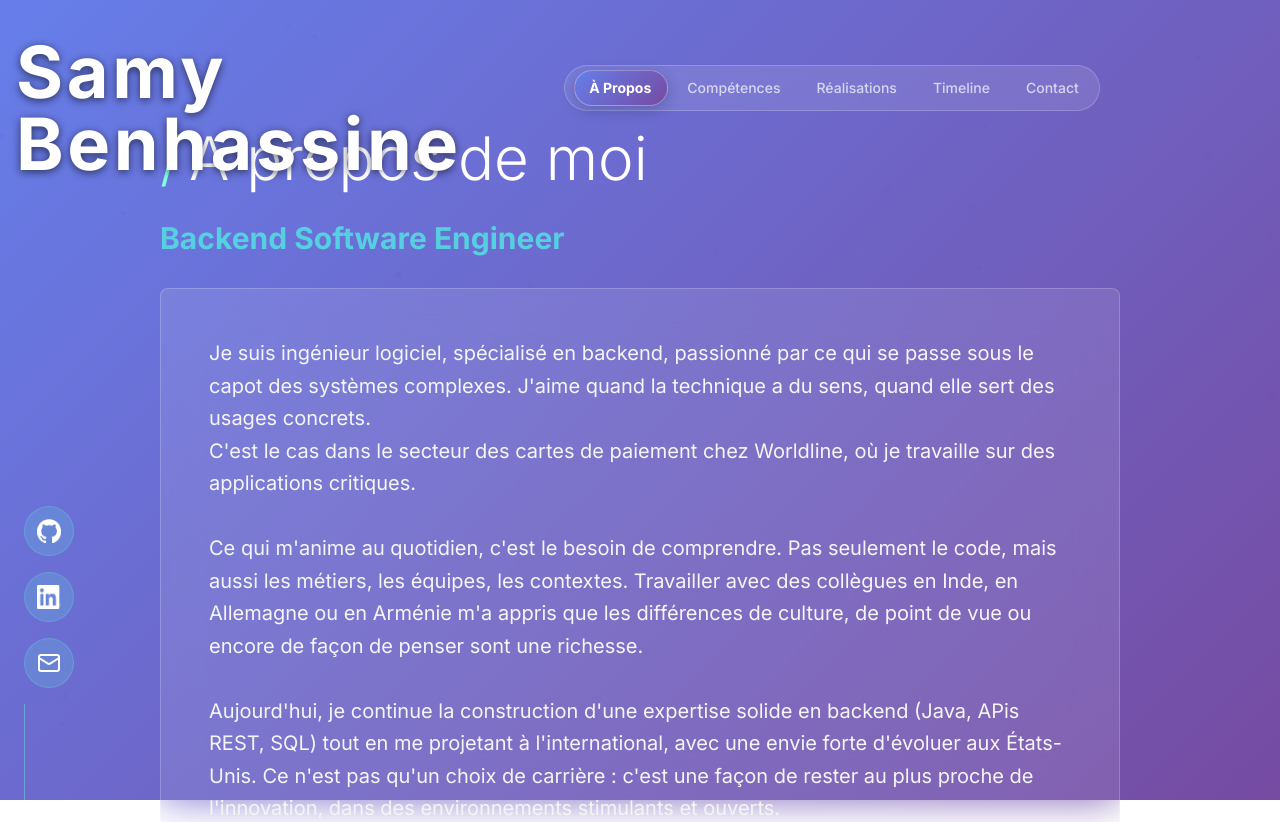
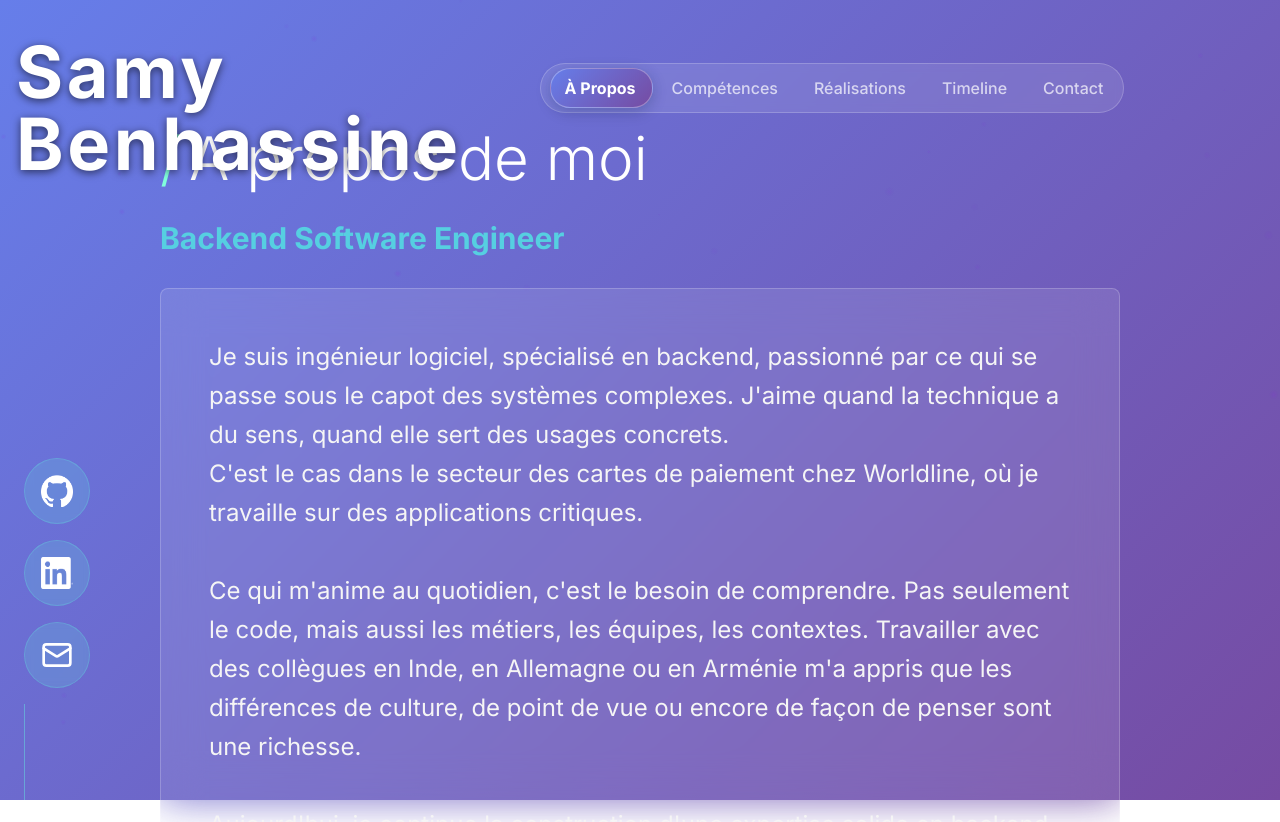
Before and after one commit to SamyBenhassine/PortfolioB, a React (Vite) app: page / in a window 1280 px wide. Shown: the top 822 px of the page. Built offline with nearby package versions, Linux system fonts and the light colour scheme.

Commit message:
feat: increase font sizes throughout website and enlarge social sidebar icons

```diff
--- a/src/components/About.tsx
+++ b/src/components/About.tsx
@@ -14,7 +14,7 @@ const About: React.FC = () => {
                Backend Software Engineer
             </h3>
             <div className="glass-card p-12 border-l-4 border-coolors-green-bright mb-8 rounded-lg min-h-96">
-              <p className="text-gray-100 leading-relaxed text-xl">
+              <p className="text-gray-100 leading-relaxed text-2xl">
               Je suis ingénieur logiciel, spécialisé en backend, passionné par ce qui se passe sous le capot des systèmes complexes. J'aime quand la technique a du sens, quand elle sert des usages concrets.<br />
               C'est le cas dans le secteur des cartes de paiement chez Worldline, où je travaille sur des applications critiques.<br />
               <br />
@@ -25,7 +25,7 @@ Aujourd'hui, je continue la construction d'une expertise solide en backend (Java
             </div>
             <a
               href="#skills"
-              className="inline-flex items-center px-8 py-4 rounded-full bg-gradient-to-r from-coolors-cyan-medium/30 to-coolors-green-bright/30 text-white hover:from-coolors-cyan-medium hover:to-coolors-green-bright transition-all duration-300 font-medium backdrop-blur-sm border border-coolors-green-bright/30 hover:scale-105 text-lg"
+              className="inline-flex items-center px-8 py-4 rounded-full bg-gradient-to-r from-coolors-cyan-medium/30 to-coolors-green-bright/30 text-white hover:from-coolors-cyan-medium hover:to-coolors-green-bright transition-all duration-300 font-medium backdrop-blur-sm border border-coolors-green-bright/30 hover:scale-105 text-xl"
             >
               <span>Voir mes compétences</span>
               <span className="ml-2 transition-transform duration-300 group-hover:translate-x-1">→</span>
--- a/src/components/Contact.tsx
+++ b/src/components/Contact.tsx
@@ -49,12 +49,12 @@ const Contact: React.FC = () => {
           <div className="glass-card p-16 w-full border-t-4 border-coolors-green-bright max-w-5xl mx-auto min-h-96">
             {!isSubmitted ? (
               <>
-                <h3 className="text-2xl font-bold mb-8 text-white text-center">Contactez-moi</h3>
+                <h3 className="text-3xl font-bold mb-8 text-white text-center">Contactez-moi</h3>
 
                 <form onSubmit={handleSubmit} className="space-y-6">
                   <div className="grid md:grid-cols-2 gap-6">
                     <div>
-                      <label htmlFor="name" className="block text-gray-200 text-sm font-medium mb-2">
+                      <label htmlFor="name" className="block text-gray-200 text-base font-medium mb-2">
                         Nom *
                       </label>
                       <input
@@ -70,7 +70,7 @@ const Contact: React.FC = () => {
                     </div>
 
                     <div>
-                      <label htmlFor="email" className="block text-gray-200 text-sm font-medium mb-2">
+                      <label htmlFor="email" className="block text-gray-200 text-base font-medium mb-2">
                         Email *
                       </label>
                       <input
@@ -87,7 +87,7 @@ const Contact: React.FC = () => {
                   </div>
 
                   <div>
-                    <label htmlFor="subject" className="block text-gray-200 text-sm font-medium mb-2">
+                    <label htmlFor="subject" className="block text-gray-200 text-base font-medium mb-2">
                       Sujet
                     </label>
                     <input
@@ -102,7 +102,7 @@ const Contact: React.FC = () => {
                   </div>
 
                   <div>
-                    <label htmlFor="message" className="block text-gray-200 text-sm font-medium mb-2">
+                    <label htmlFor="message" className="block text-gray-200 text-base font-medium mb-2">
                       Message *
                     </label>
                     <textarea
@@ -129,7 +129,7 @@ const Contact: React.FC = () => {
                 </form>
 
                 <div className="mt-8 pt-6 border-t border-white/20 text-center">
-                  <p className="text-gray-200 text-sm">
+                  <p className="text-gray-200 text-base">
                     Ou contactez-moi directement :
                     <a href="mailto:benhassine@et.esiea.fr" className="text-coolors-green-bright hover:underline ml-1">
                       benhassine@et.esiea.fr
@@ -161,7 +161,7 @@ const Contact: React.FC = () => {
                   </button>
 
                   <div className="pt-4 border-t border-white/20">
-                    <p className="text-gray-200 text-sm">
+                    <p className="text-gray-200 text-base">
                       Ou contactez-moi directement :
                       <a href="mailto:benhassine@et.esiea.fr" className="text-coolors-green-bright hover:underline ml-1">
                         benhassine@et.esiea.fr
--- a/src/components/Header.tsx
+++ b/src/components/Header.tsx
@@ -211,7 +211,7 @@ const Header: React.FC = () => {
                 key={item}
                 ref={(el) => navItemsRef.current[item] = el}
                 onClick={() => handleNavClick(item)}
-                className={`relative z-10 px-4 py-2 text-sm font-medium rounded-full transition-all duration-300 capitalize ${
+                className={`relative z-10 px-4 py-2 text-base font-medium rounded-full transition-all duration-300 capitalize ${
                   activeSection === item
                     ? 'text-white font-semibold'
                     : 'text-white/70 hover:text-white/90'
--- a/src/components/Projects.tsx
+++ b/src/components/Projects.tsx
@@ -182,7 +182,7 @@ const Projects: React.FC = () => {
                 }
               </div>
 
-              <h3 className="text-xl font-bold text-white group-hover:text-coolors-green-bright transition-colors duration-300 mb-4">
+              <h3 className="text-2xl font-bold text-white group-hover:text-coolors-green-bright transition-colors duration-300 mb-4">
                 {project.title}
               </h3>
 
@@ -191,7 +191,7 @@ const Projects: React.FC = () => {
                   <button
                     key={techIndex}
                     onClick={(e) => handleTechTagClick(tech, e)}
-                    className="text-xs px-3 py-1 bg-coolors-green-bright/20 text-coolors-green-bright rounded-full font-medium shadow-sm backdrop-blur-sm border border-coolors-green-bright/30 hover:bg-coolors-green-bright/30 hover:scale-105 transition-all duration-200 cursor-pointer"
+                    className="text-sm px-3 py-1 bg-coolors-green-bright/20 text-coolors-green-bright rounded-full font-medium shadow-sm backdrop-blur-sm border border-coolors-green-bright/30 hover:bg-coolors-green-bright/30 hover:scale-105 transition-all duration-200 cursor-pointer"
                   >
                     {tech}
                   </button>
@@ -199,7 +199,7 @@ const Projects: React.FC = () => {
               </div>
 
               <div
-                className="text-sm text-gray-300 leading-relaxed"
+                className="text-base text-gray-300 leading-relaxed"
                 style={{
                   display: '-webkit-box',
                   WebkitLineClamp: 10,
--- a/src/components/Skills.tsx
+++ b/src/components/Skills.tsx
@@ -201,7 +201,7 @@ const Skills: React.FC = () => {
               <div className={`mb-6 ${skill.iconColor} group-hover:scale-110 transition-transform duration-300`}>
                 {React.cloneElement(skill.icon, { size: 32 })}
               </div>
-              <h3 className="text-xl font-bold text-white group-hover:text-coolors-green-bright transition-colors duration-300 mb-4">
+              <h3 className="text-2xl font-bold text-white group-hover:text-coolors-green-bright transition-colors duration-300 mb-4">
                 {skill.name}
               </h3>
 
@@ -211,7 +211,7 @@ const Skills: React.FC = () => {
                   <button
                     key={projectIndex}
                     onClick={(e) => handleProjectTagClick(project, e)}
-                    className="text-xs px-3 py-1 bg-coolors-green-bright/20 text-coolors-green-bright rounded-full font-medium shadow-sm backdrop-blur-sm border border-coolors-green-bright/30 hover:bg-coolors-green-bright/30 hover:scale-105 transition-all duration-200 cursor-pointer"
+                    className="text-sm px-3 py-1 bg-coolors-green-bright/20 text-coolors-green-bright rounded-full font-medium shadow-sm backdrop-blur-sm border border-coolors-green-bright/30 hover:bg-coolors-green-bright/30 hover:scale-105 transition-all duration-200 cursor-pointer"
                   >
                     {project.length > 30 ? `${project.substring(0, 30)}...` : project}
                   </button>
@@ -251,7 +251,7 @@ const Skills: React.FC = () => {
                 <div className={`mb-6 ${skill.iconColor} group-hover:scale-110 transition-transform duration-300`}>
                   {React.cloneElement(skill.icon, { size: 32 })}
                 </div>
-                <h3 className="text-xl font-bold text-white group-hover:text-coolors-green-bright transition-colors duration-300 mb-4">
+                <h3 className="text-2xl font-bold text-white group-hover:text-coolors-green-bright transition-colors duration-300 mb-4">
                   {skill.name}
                 </h3>
 
@@ -261,7 +261,7 @@ const Skills: React.FC = () => {
                     <button
                       key={projectIndex}
                       onClick={(e) => handleProjectTagClick(project, e)}
-                      className="text-xs px-3 py-1 bg-coolors-green-bright/20 text-coolors-green-bright rounded-full font-medium shadow-sm backdrop-blur-sm border border-coolors-green-bright/30 hover:bg-coolors-green-bright/30 hover:scale-105 transition-all duration-200 cursor-pointer"
+                      className="text-sm px-3 py-1 bg-coolors-green-bright/20 text-coolors-green-bright rounded-full font-medium shadow-sm backdrop-blur-sm border border-coolors-green-bright/30 hover:bg-coolors-green-bright/30 hover:scale-105 transition-all duration-200 cursor-pointer"
                     >
                       {project.length > 40 ? `${project.substring(0, 40)}...` : project}
                     </button>
--- a/src/components/SocialSidebar.tsx
+++ b/src/components/SocialSidebar.tsx
@@ -9,7 +9,7 @@ const SocialSidebar: React.FC = () => {
       icon: <img
         src={githubIcon}
         alt="GitHub"
-        className="w-[24px] h-[24px] opacity-100 group-hover:opacity-80 transition-opacity duration-300"
+        className="w-[32px] h-[32px] opacity-100 group-hover:opacity-80 transition-opacity duration-300"
       />,
       url: '#',
       label: 'GitHub'
@@ -18,14 +18,14 @@ const SocialSidebar: React.FC = () => {
       icon: <img
         src={linkedinIcon}
         alt="LinkedIn"
-        className="w-[24px] h-[24px] opacity-100 group-hover:opacity-80 transition-opacity duration-300"
+        className="w-[32px] h-[32px] opacity-100 group-hover:opacity-80 transition-opacity duration-300"
       />,
       url: '#',
       label: 'LinkedIn'
     },
     {
       icon: <Mail
-        className="w-[24px] h-[24px] text-white group-hover:text-coolors-cyan-light transition-colors duration-300"
+        className="w-[32px] h-[32px] text-white group-hover:text-coolors-cyan-light transition-colors duration-300"
       />,
       url: 'mailto:benhassine@et.esiea.fr',
       label: 'Email'
@@ -42,7 +42,7 @@ const SocialSidebar: React.FC = () => {
             target="_blank"
             rel="noopener noreferrer"
             aria-label={social.label}
-            className="p-3 bg-coolors-cyan-medium/20 rounded-full backdrop-blur-sm hover:bg-coolors-green-bright/30 group border border-coolors-cyan-medium/30 hover:-translate-y-1 transition-all duration-300"
+            className="p-4 bg-coolors-cyan-medium/20 rounded-full backdrop-blur-sm hover:bg-coolors-green-bright/30 group border border-coolors-cyan-medium/30 hover:-translate-y-1 transition-all duration-300"
           >
             {social.icon}
           </a>
--- a/src/index.css
+++ b/src/index.css
@@ -6,7 +6,7 @@
 #root {
   width: 100%;
   min-height: 100vh;
-  font-size: 16px;
+  font-size: 18px;
 }
 
 :root {
@@ -49,7 +49,7 @@ body {
   overflow-x: hidden;
   color: var(--text-light);
   min-height: 100vh;
-  font-size: 16px;
+  font-size: 18px;
   line-height: 1.6;
   -webkit-text-size-adjust: 100%;
   -ms-text-size-adjust: 100%;
```
